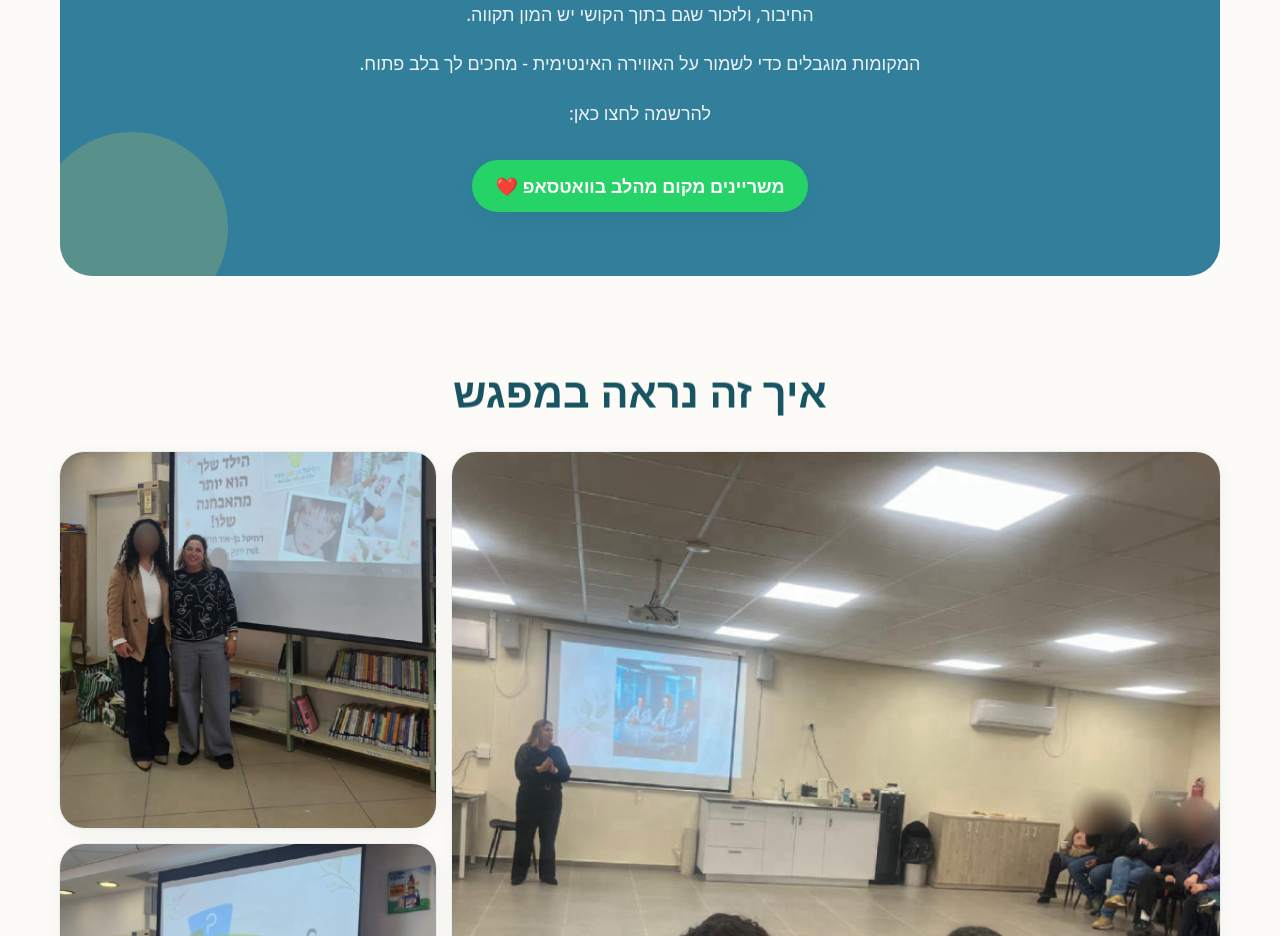
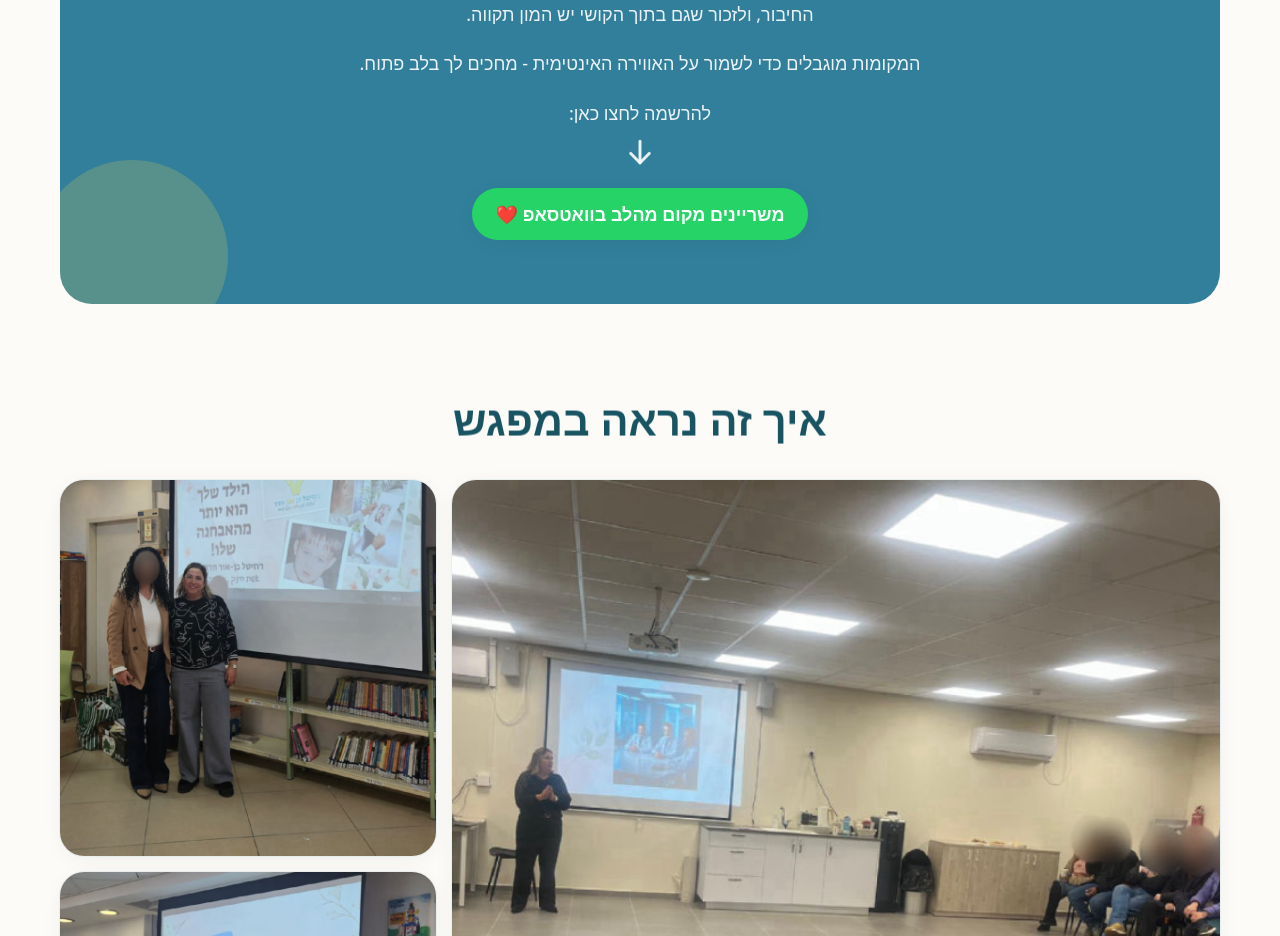
Before and after one commit to osnat6130-ctrl/rozital-ben-or-hadad, a React (Vite) app: page /lectures in a window 1280 px wide. Shown: the part 4260-5196 px from the top of the page. Built offline with nearby package versions, Linux system fonts and the light colour scheme; a web font is replaced by a local one.

Commit message:
Add a bouncing down arrow between "להרשמה לחצו כאן" and the booking button
Co-Authored-By: Claude Fable 5.1 <noreply@anthropic.com>

```diff
--- a/src/components/Icons.tsx
+++ b/src/components/Icons.tsx
@@ -73,6 +73,13 @@ export const ArrowIcon = (p: IconProps) => (
   </svg>
 );
 
+export const ArrowDownIcon = (p: IconProps) => (
+  <svg {...base} strokeWidth={2.2} {...p}>
+    <path d="M12 4v16" />
+    <path d="m5 13 7 7 7-7" />
+  </svg>
+);
+
 export const CheckIcon = (p: IconProps) => (
   <svg {...base} strokeWidth={2.2} {...p}>
     <path d="m5 12.5 4.5 4.5L19 7.5" />
--- a/src/pages/ServicePage.tsx
+++ b/src/pages/ServicePage.tsx
@@ -5,7 +5,7 @@ import SectionTitle from "@/components/SectionTitle";
 import ImageGallery from "@/components/ImageGallery";
 import HeroMedia from "@/components/HeroMedia";
 import Testimonials from "@/components/Testimonials";
-import { CheckIcon, PhoneIcon, WhatsappIcon } from "@/components/Icons";
+import { ArrowDownIcon, CheckIcon, PhoneIcon, WhatsappIcon } from "@/components/Icons";
 import { getService, type Service, type ServiceSection } from "@/data/services";
 import { site, telLink, whatsappLink } from "@/data/site";
 import { asset } from "@/lib/utils";
@@ -292,14 +292,20 @@ export default function ServicePage({ id }: Props) {
                   </ul>
                 )}
                 {last.cta && (
+                  <>
+                    <ArrowDownIcon
+                      aria-hidden
+                      className="relative mx-auto mt-4 h-8 w-8 animate-bounce text-white/90"
+                    />
                     <a
                       href={whatsappLink(`היי רוזיטל, הגעתי דרך האתר ואשמח לשריין מקום ל${service.cardTitle} :)`)}
                       target="_blank"
                       rel="noopener noreferrer"
-                    className="btn-whatsapp relative mt-8"
+                      className="btn-whatsapp relative mt-3"
                     >
                       {last.cta}
                     </a>
+                  </>
                 )}
               </div>
             </Reveal>
```
Lines whose indentation alone changed are shown as unchanged.
